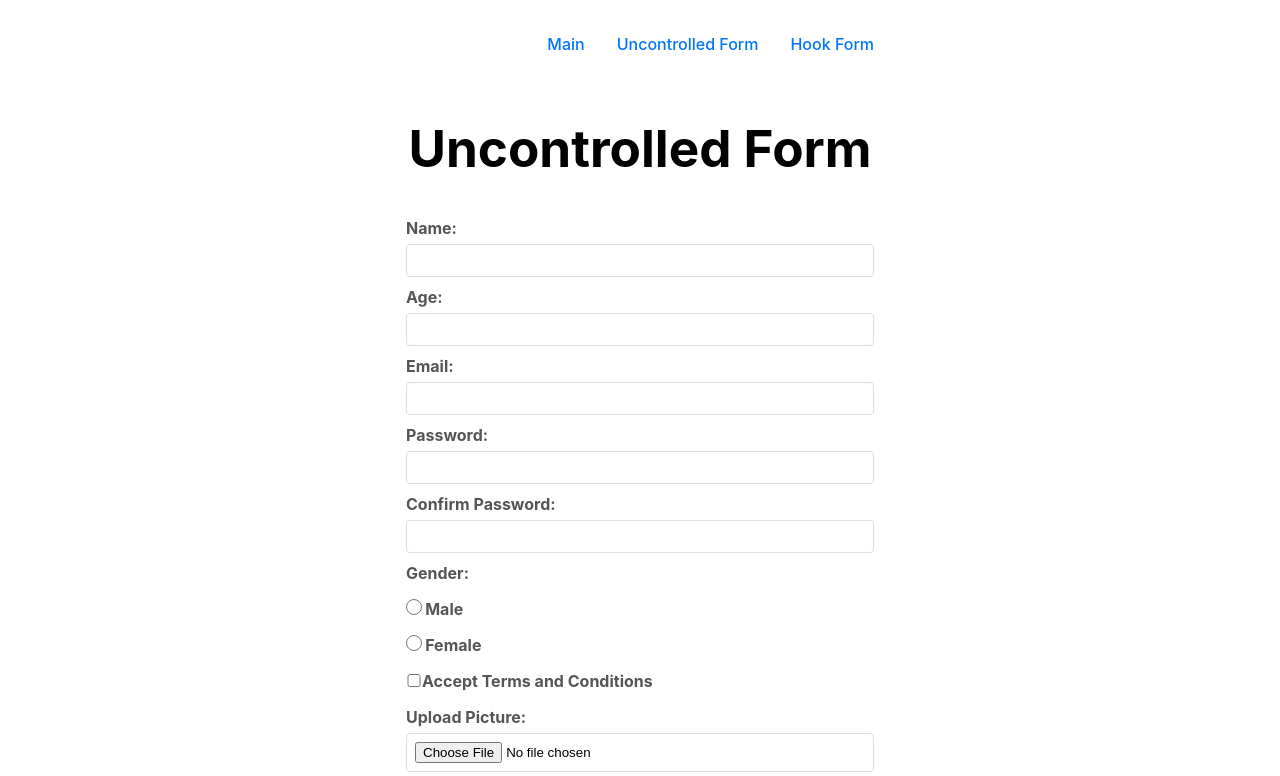
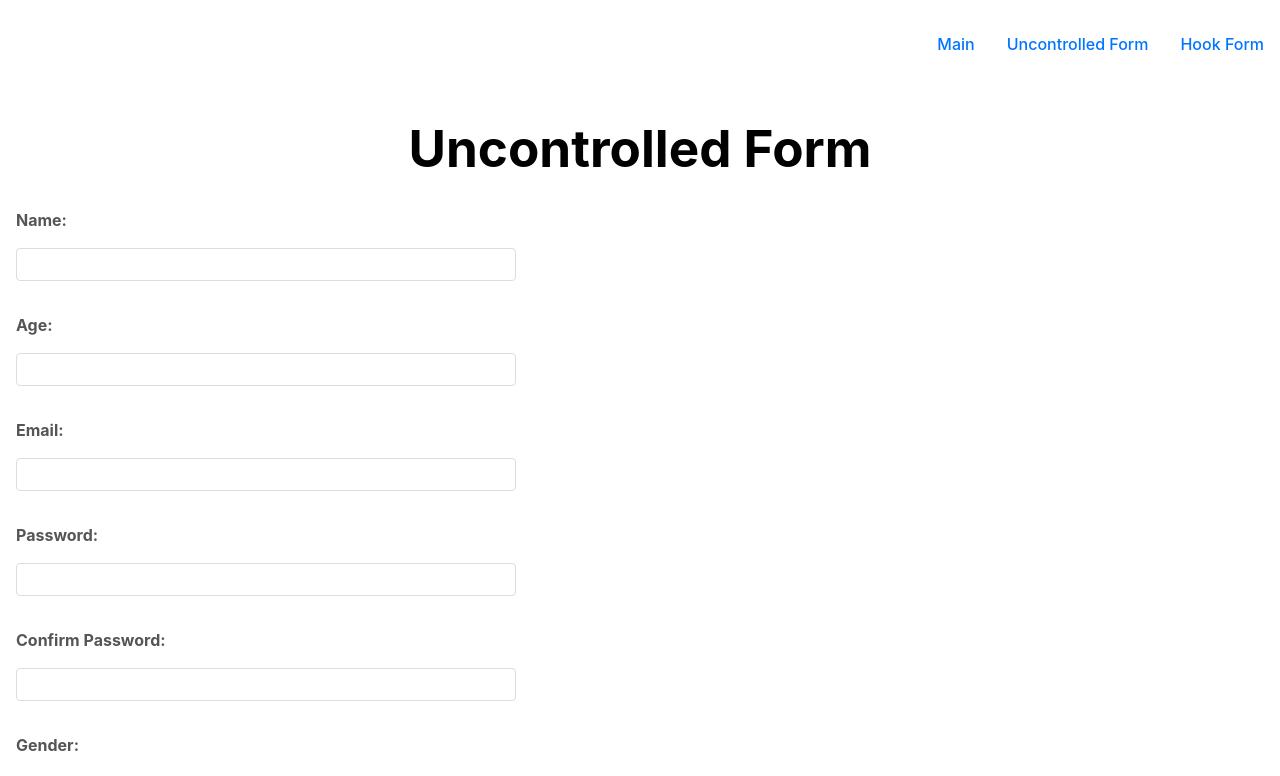
Before and after one commit to Diana2886/rsschool-react-app, a React (Vite) app: page /uncontrolled-form in a window 1280 px wide. Shown: the top 776 px of the page. Built offline with nearby package versions, Linux system fonts and the light colour scheme.

Commit message:
feat: change styles

```diff
--- a/src/App.css
+++ b/src/App.css
@@ -1,13 +1,26 @@
 #root {
+  display: flex;
+  flex-direction: column;
   max-width: 1280px;
   margin: 0 auto;
   padding: 0 1rem;
-  width: 500px;
+  width: 100%;
+}
+
+.form-container {
+  display: flex;
+  flex-direction: column;
+  align-items: center;
+  align-self: center;
+  width: 100%;
 }
 
 form {
   display: flex;
   flex-direction: column;
+  gap: 1rem;
+  width: 100%;
+  max-width: 500px;
 }
 
 input {
@@ -31,8 +44,6 @@ select {
 
 label {
   display: block;
-  margin-top: 0.5rem;
-  margin-bottom: 0.25rem;
   text-align: left;
   color: #555555;
   font-weight: bold;
@@ -50,8 +61,22 @@ button {
   width: 40%;
   font-size: 1rem;
 }
+:disabled {
+  cursor: default;
+  opacity: 0.5;
+}
 
-.radio {
+.input-field {
+  width: 100%;
+}
+
+.form-field {
   display: flex;
-  gap: 0.2rem;
+  flex-direction: column;
+  gap: 0.3rem;
 }
+
+.form-field_inline {
+  display: flex;
+  gap: 0.1rem;
+}
```
